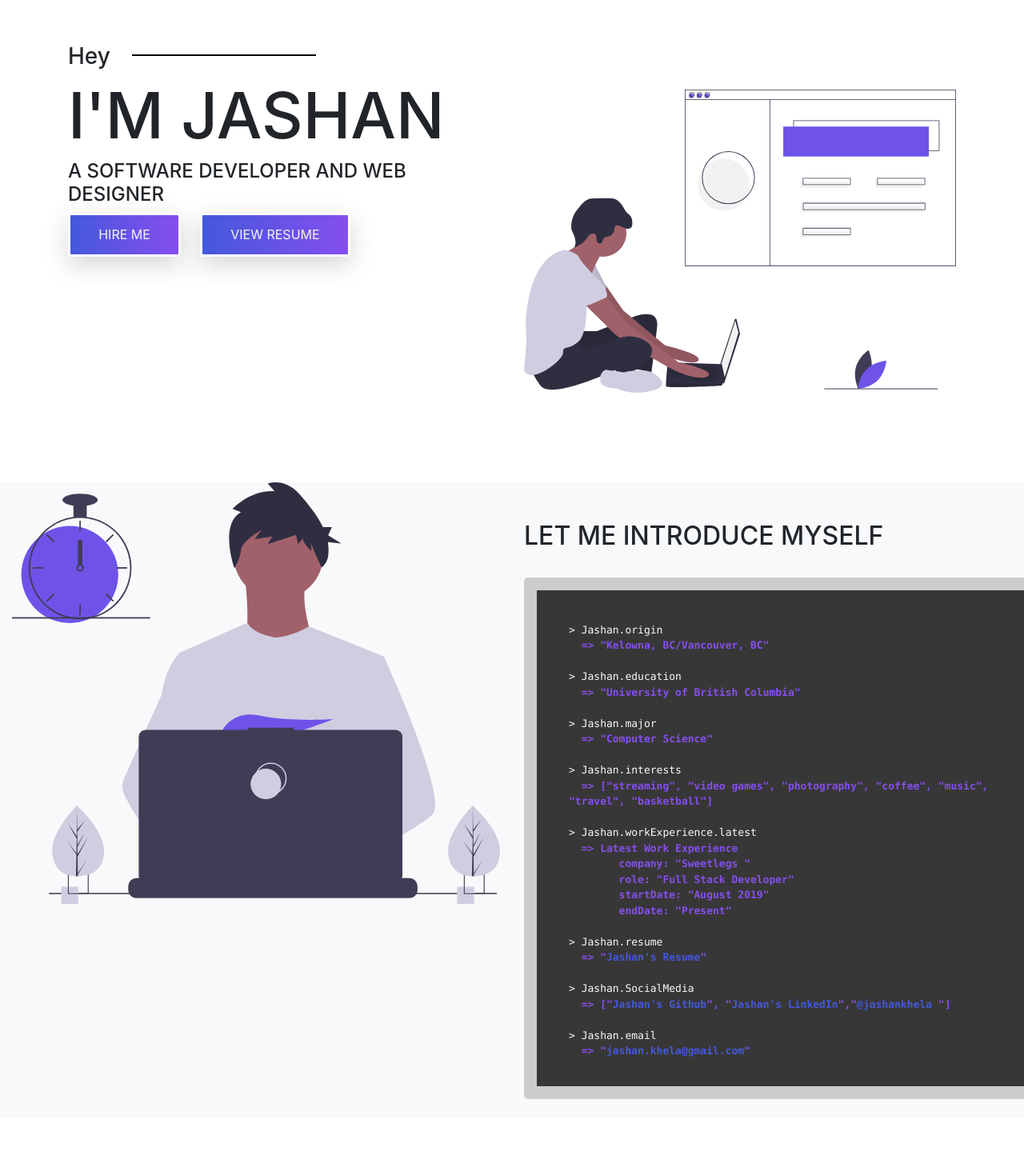
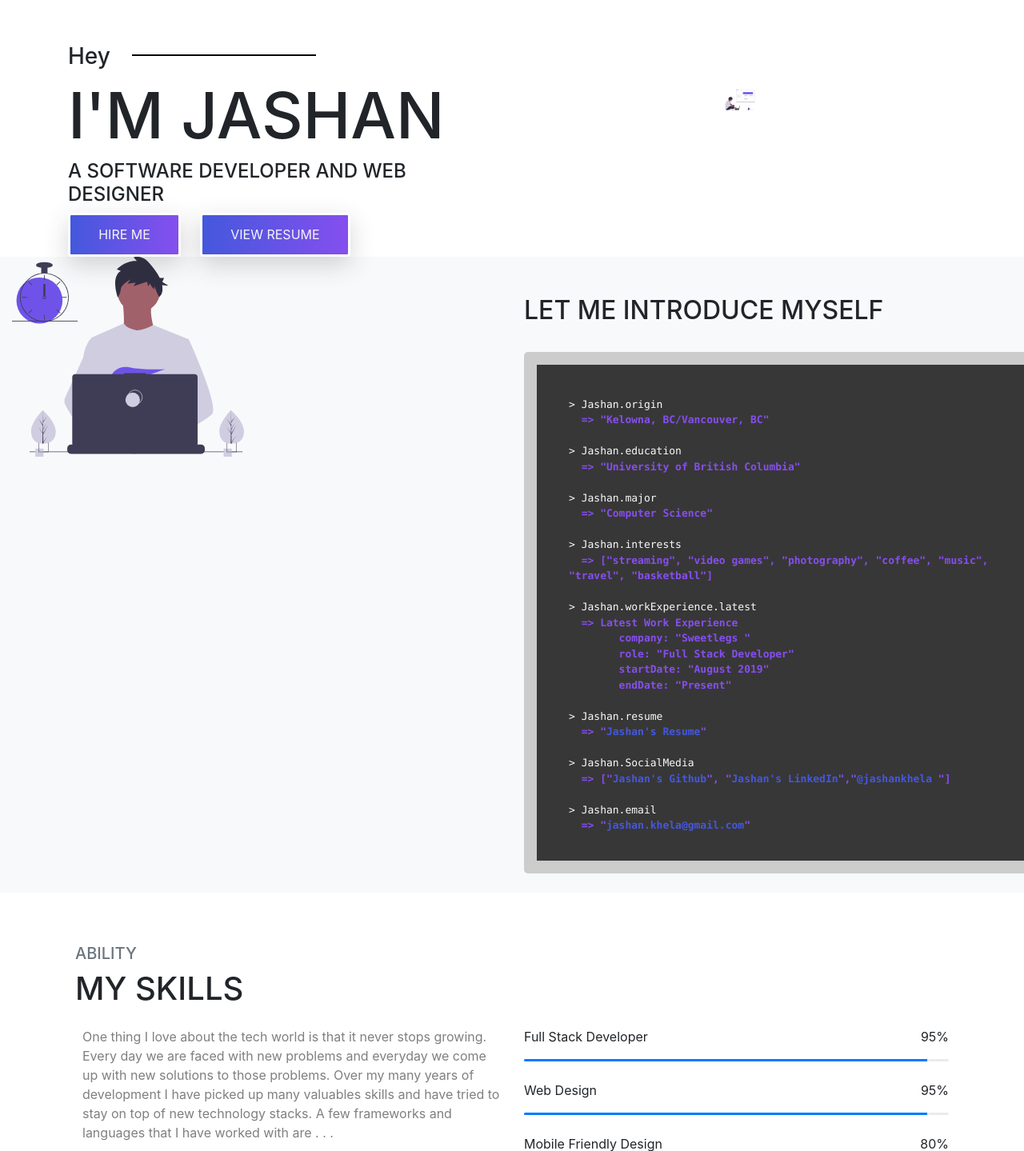
Before and after one commit to JashanKhela/JashanKhela.github.io, a PHP site: page / in a window 1280 px wide. Shown: the part 78-1517 px from the top of the page at 80% size. Run offline with PHP 8.4, Linux system fonts and the light colour scheme; some libraries are stand-ins or nearby versions.

Commit message:
Update styles.css

```diff
--- a/css/styles.css
+++ b/css/styles.css
@@ -80,6 +80,11 @@
     width: 90rem;
 }
 
+.img-fluid {
+    max-width: 100%;
+    height: auto;
+    max-height: 250px;
+}
 #primary {
     padding: .8rem 2.2rem;
     font: normal 500 16px/20px;
```
